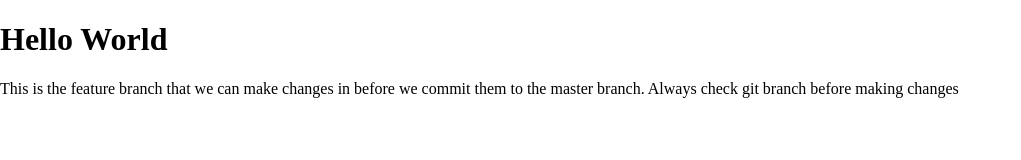
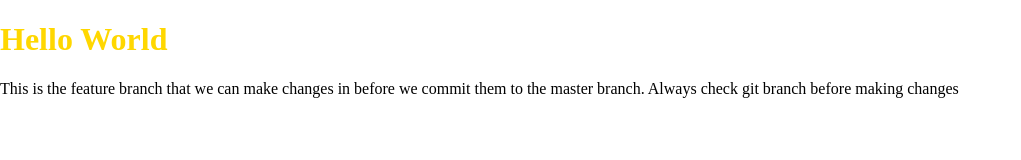
Before and after one commit to afuadeborah/learning-git-branching-repo, a plain HTML site: page index.html in a window 1280 px wide. Shown: the whole page, without its empty margins (0-1021 px from the left). Drawn offline with Linux system fonts and the light colour scheme.

Commit message:
Styled h1

```diff
--- a/styles/style.css
+++ b/styles/style.css
@@ -7,3 +7,8 @@ html { -moz-box-sizing: border-box; -webkit-box-sizing: border-box; box-sizing:
 *, *:before, *:after {box-sizing: inherit}
 
 .sr-only { position: absolute; width: 1px; height: 1px; margin: -1px; border: 0; padding: 0; white-space: nowrap; clip-path: inset(100%); clip: rect(0 0 0 0); overflow: hidden;}
+
+
+h1 {
+    color: gold;
+}
```
